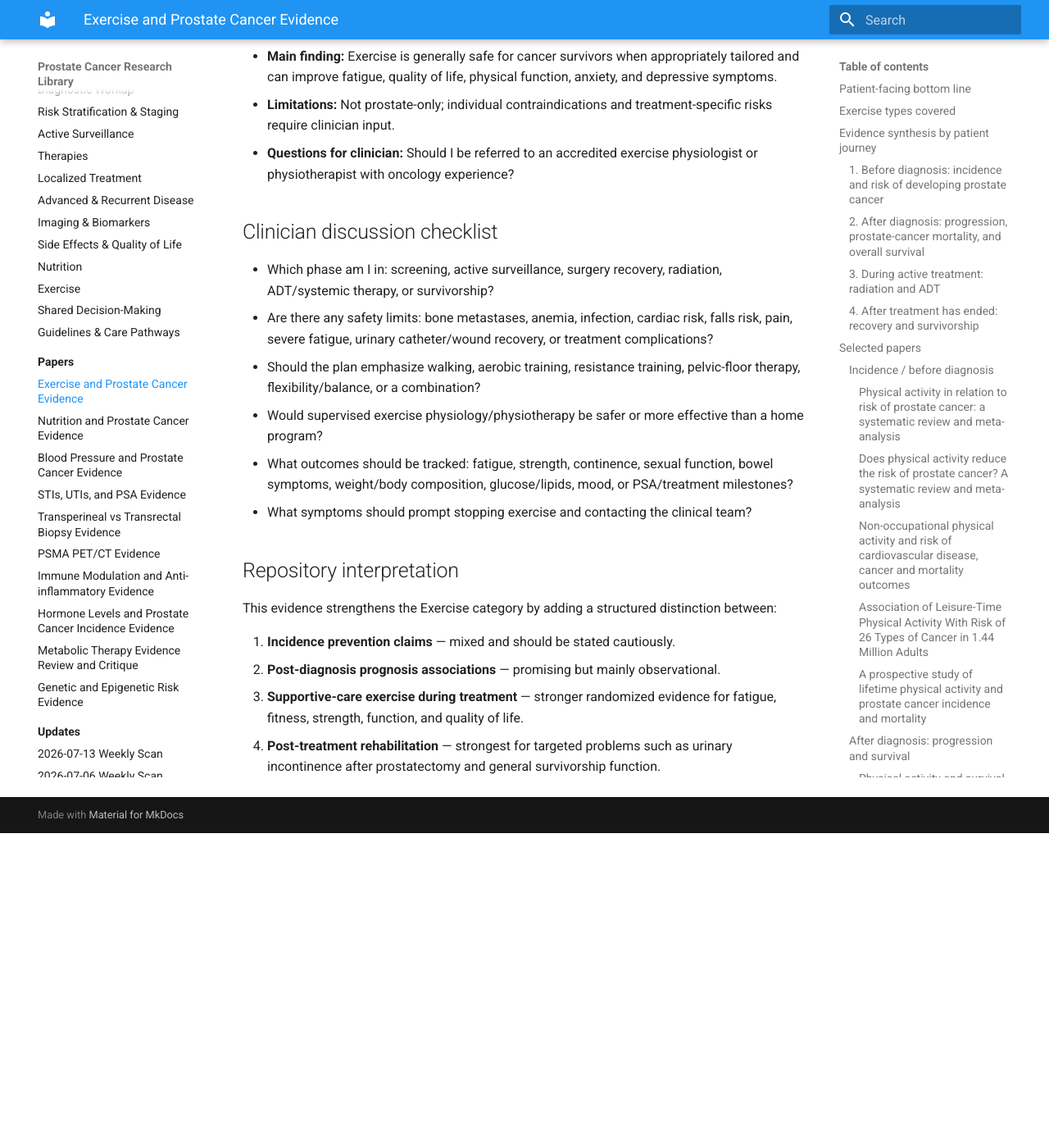
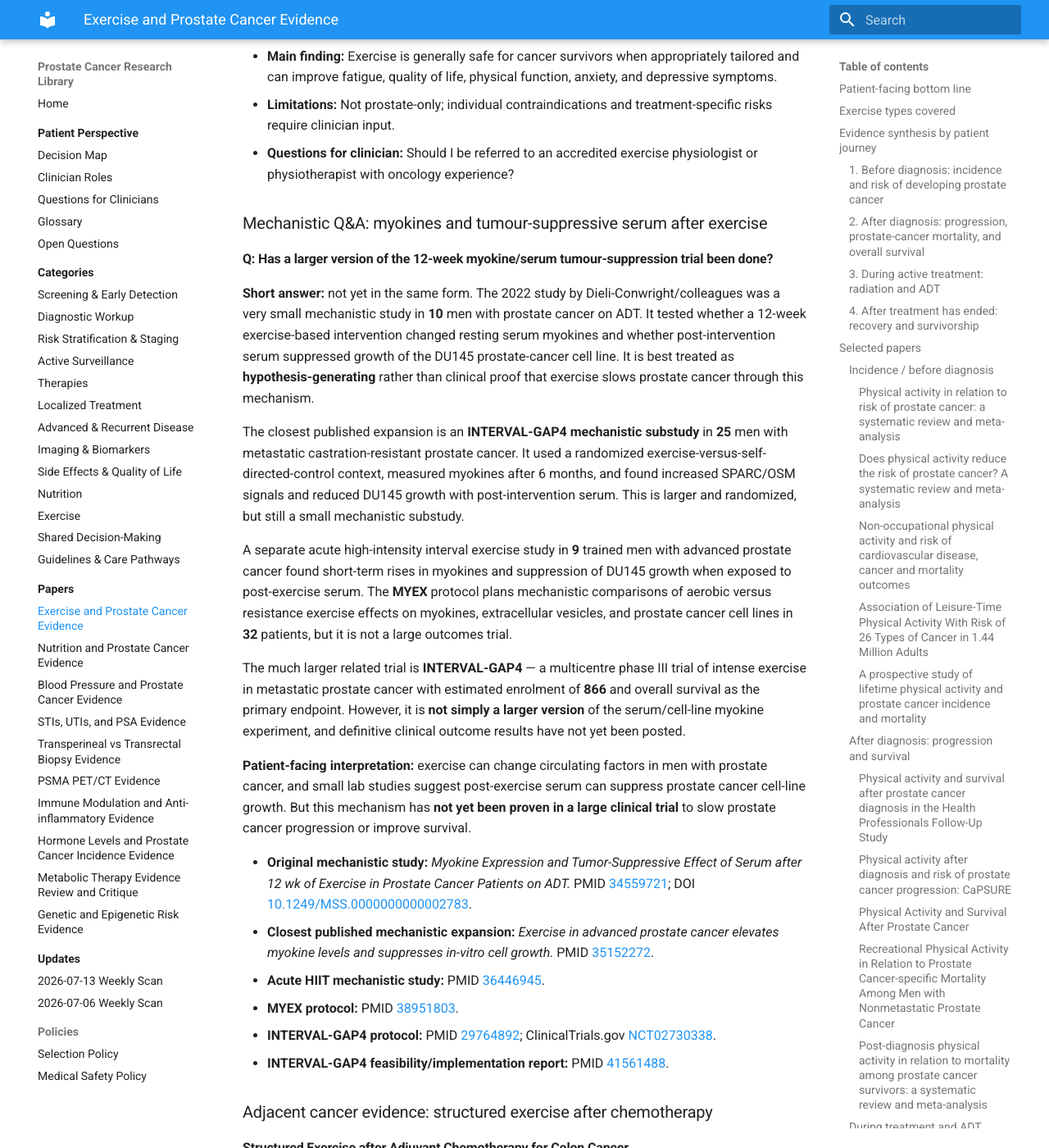
Before and after one commit to TerryHilsberg/prostate-cancer-research-library, an MkDocs documentation site: the page built from docs/papers/exercise-prostate-cancer-evidence/index.md, in a window 1280 px wide and 1400 px high, scrolled down 13101 px. Shown: the whole window at 82% size. Built offline with MkDocs 1.6.1 and Material for MkDocs 9.7.7, drawn with Linux system fonts in a browser that asks for light colours; before the commit the page ends 14117 px from its top, so only the background shows below that; some of the changed text lies outside the part shown.

Commit message:
Add exercise myokine trial Q&A

```diff
--- a/docs/papers/exercise-prostate-cancer-evidence/index.md
+++ b/docs/papers/exercise-prostate-cancer-evidence/index.md
@@ -317,6 +317,43 @@ Post-treatment evidence is strongest for specific functional outcomes. Pelvic-fl
 - **Limitations:** Not prostate-only; individual contraindications and treatment-specific risks require clinician input.
 - **Questions for clinician:** Should I be referred to an accredited exercise physiologist or physiotherapist with oncology experience?
 
+### Mechanistic Q&A: myokines and tumour-suppressive serum after exercise
+
+#### Q: Has a larger version of the 12-week myokine/serum tumour-suppression trial been done?
+
+**Short answer:** not yet in the same form. The 2022 study by Dieli-Conwright/colleagues was a very small mechanistic study in **10** men with prostate cancer on ADT. It tested whether a 12-week exercise-based intervention changed resting serum myokines and whether post-intervention serum suppressed growth of the DU145 prostate-cancer cell line. It is best treated as **hypothesis-generating** rather than clinical proof that exercise slows prostate cancer through this mechanism.
+
+The closest published expansion is an **INTERVAL-GAP4 mechanistic substudy** in **25** men with metastatic castration-resistant prostate cancer. It used a randomized exercise-versus-self-directed-control context, measured myokines after 6 months, and found increased SPARC/OSM signals and reduced DU145 growth with post-intervention serum. This is larger and randomized, but still a small mechanistic substudy.
+
+A separate acute high-intensity interval exercise study in **9** trained men with advanced prostate cancer found short-term rises in myokines and suppression of DU145 growth when exposed to post-exercise serum. The **MYEX** protocol plans mechanistic comparisons of aerobic versus resistance exercise effects on myokines, extracellular vesicles, and prostate cancer cell lines in **32** patients, but it is not a large outcomes trial.
+
+The much larger related trial is **INTERVAL-GAP4** — a multicentre phase III trial of intense exercise in metastatic prostate cancer with estimated enrolment of **866** and overall survival as the primary endpoint. However, it is **not simply a larger version** of the serum/cell-line myokine experiment, and definitive clinical outcome results have not yet been posted.
+
+**Patient-facing interpretation:** exercise can change circulating factors in men with prostate cancer, and small lab studies suggest post-exercise serum can suppress prostate cancer cell-line growth. But this mechanism has **not yet been proven in a large clinical trial** to slow prostate cancer progression or improve survival.
+
+- **Original mechanistic study:** *Myokine Expression and Tumor-Suppressive Effect of Serum after 12 wk of Exercise in Prostate Cancer Patients on ADT.* PMID [34559721](https://pubmed.ncbi.nlm.nih.gov/34559721/); DOI [10.1249/MSS.0000000000002783](https://doi.org/10.1249/MSS.0000000000002783).
+- **Closest published mechanistic expansion:** *Exercise in advanced prostate cancer elevates myokine levels and suppresses in-vitro cell growth.* PMID [35152272](https://pubmed.ncbi.nlm.nih.gov/35152272/).
+- **Acute HIIT mechanistic study:** PMID [36446945](https://pubmed.ncbi.nlm.nih.gov/36446945/).
+- **MYEX protocol:** PMID [38951803](https://pubmed.ncbi.nlm.nih.gov/38951803/).
+- **INTERVAL-GAP4 protocol:** PMID [29764892](https://pubmed.ncbi.nlm.nih.gov/29764892/); ClinicalTrials.gov [NCT02730338](https://clinicaltrials.gov/study/NCT02730338).
+- **INTERVAL-GAP4 feasibility/implementation report:** PMID [41561488](https://pubmed.ncbi.nlm.nih.gov/41561488/).
+
+### Adjacent cancer evidence: structured exercise after chemotherapy
+
+#### Structured Exercise after Adjuvant Chemotherapy for Colon Cancer
+
+- **Citation:** Courneya KS, Vardy JL, O'Callaghan CJ, et al.; CHALLENGE Investigators. *New England Journal of Medicine*. 2025.
+- **DOI/PMID:** DOI [10.1056/NEJMoa2502760](https://doi.org/10.1056/NEJMoa2502760); PMID [40450658](https://pubmed.ncbi.nlm.nih.gov/40450658/)
+- **URL:** [PubMed abstract](https://pubmed.ncbi.nlm.nih.gov/40450658/)
+- **Date:** 2025 Jul 3
+- **Category:** Exercise; Survivorship; Adjacent cancer evidence
+- **Evidence type:** Phase III multicentre randomized controlled trial.
+- **Population:** Colon cancer survivors after adjuvant chemotherapy, not prostate cancer patients.
+- **Patient relevance:** Important adjacent oncology evidence that a structured exercise program after curative-intent cancer treatment can be tested against disease outcomes, not just fatigue and quality of life.
+- **Main finding:** The abstract reports improved disease-free survival with structured exercise after adjuvant chemotherapy for colon cancer.
+- **Limitations:** This is not prostate-cancer-specific evidence and should not be directly extrapolated to prostate cancer recurrence or survival. It is most useful here as a signal that exercise-oncology interventions can be studied rigorously with cancer-control endpoints.
+- **Questions for clinician:** Are there prostate-cancer-specific exercise trials or survivorship programs available, and what outcomes are realistic to expect: function/QoL, metabolic health, treatment tolerance, or cancer-control endpoints?
+
 ## Clinician discussion checklist
 
 - Which phase am I in: screening, active surveillance, surgery recovery, radiation, ADT/systemic therapy, or survivorship?
```
Also changed, not shown: docs/categories/exercise.md (+1 -1 lines).
